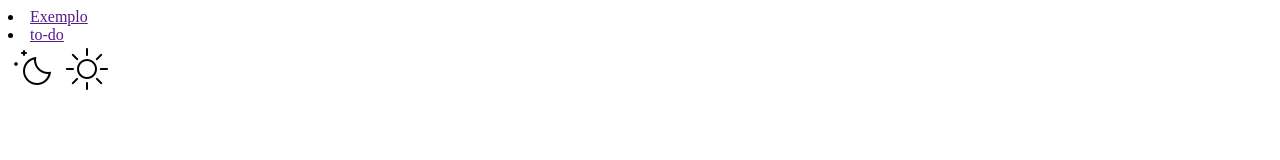
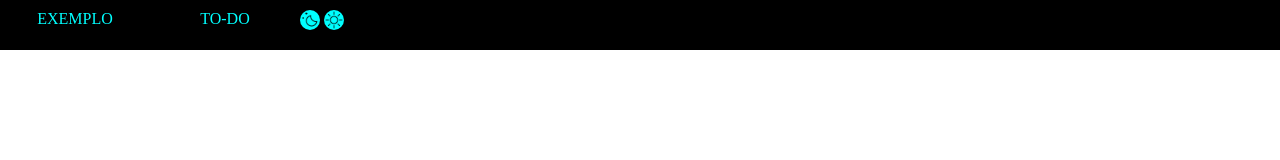
Before and after one commit to AnaTorresLoureiro/projeto9, a plain HTML site: page index.html in a window 1280 px wide. Drawn offline with Linux system fonts and the light colour scheme.

Commit message:
Estilizando

```diff
--- a/index.html
+++ b/index.html
@@ -4,16 +4,19 @@
     <meta charset="UTF-8">
     <meta name="viewport" content="width=device-width, initial-scale=1.0">
     <title>Projeto 9</title>
+    <link rel="stylesheet" href="src/css/style.css">
 </head>
 <body>
     <header>
         <nav>
-            <li><a href="">Exemplo</a></li>
-             <li><a href="">to-do</a></li>
-             <img src="src/assets/icons8-moon-50.png" class="cor" onclick="trocar('#00ffff')">
-             <img src="src/assets/icons8-sun-50.png" class="cor" onclick="trocar('yellow')">
-
+            <ul>
+                <li><a href="">Exemplo</a></li>
+                <li><a href="">to-do</a></li>
+                <img src="src/assets/icons8-moon-50.png" class="cor" onclick="trocar('#00ffff')">
+                <img src="src/assets/icons8-sun-50.png" class="cor" onclick="trocar('yellow')">
+            </ul>
         </nav>
     </header>
+    <script src="src/js/script.js"></script>
 </body>
 </html>
--- a/src/css/style.css
+++ b/src/css/style.css
@@ -0,0 +1,39 @@
+*{
+    margin:0;
+    padding: 0;
+}
+body{
+    background-color: #fff;
+}
+header{
+    width: 100%;
+}
+nav{
+    width: 100%;
+    height: 50px;
+    background-color: #000;
+}
+nav ul{
+    list-style: none;
+    position: relative;
+}
+nav ul li{
+    width: 150px;
+    float: left;
+}
+nav a{
+    padding: 10px;
+    text-decoration: none;
+    text-transform: uppercase;
+    display: flex;
+    justify-content: center;
+    color:aqua;
+
+}
+.cor{
+    width: 20px;
+    height: 20px;
+    border-radius: 50px;
+    margin-top: 10px;
+    background: aqua;
+}
```
